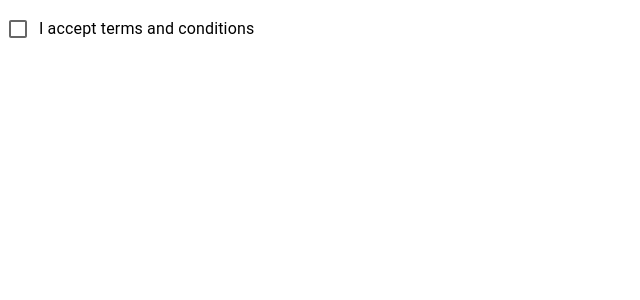
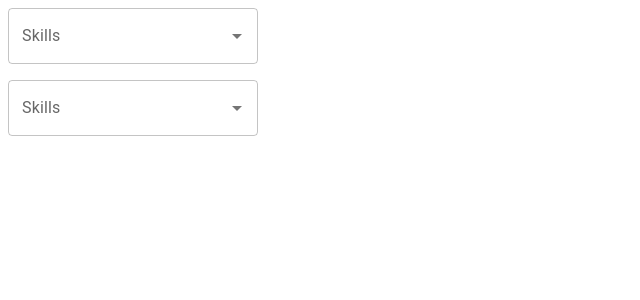
Before and after one commit to nurnahian/reactp-mui, a React (Vite) app: page / in a window 1280 px wide. Shown: the top 300 px of the page, without its empty margins (0-640 px from the left). Built offline with nearby package versions, Linux system fonts and the light colour scheme.

Commit message:
05-05-2024

```diff
--- a/src/App.jsx
+++ b/src/App.jsx
@@ -4,6 +4,9 @@ import Matarialbutton from './Matarialbutton'
 import Selector from './Selector'
 import MuiRadioButton from './MuiRadioButton'
 import MuiCheckBox from './MuiCheckBox'
+import MuiSwitch from './MuiSwitch'
+import MuiRating from './MuiRating'
+import MuiAutocomplete from './MuiAutocomplete'
 
 function App() {
 
@@ -12,7 +15,10 @@ function App() {
       {/* <Matarialbutton/> */}
       {/* <Selector/> */}
       {/* <MuiRadioButton/> */}
-      <MuiCheckBox/>
+      {/* <MuiCheckBox/> */}
+      {/* <MuiSwitch/> */}
+      {/* <MuiRating/> */}
+      <MuiAutocomplete/>
     </>
   )
 }
--- /dev/null
+++ b/src/MuiAutocomplete.jsx
@@ -0,0 +1,38 @@
+import { Box, Autocomplete, TextField, Stack } from '@mui/material'
+import React, { useState } from 'react'
+
+const skill = ['HTML', 'CSS', 'JavaScript', 'Go', 'Java'];
+
+const SkillOption = skill.map((skill, index) => ({
+    id: index + 1,
+    label: skill,
+}))
+
+function MuiAutocomplete() {
+    const [value, setValue] = useState(null)
+    const [SkillValue, setSkillValue] = useState(null)
+    console.log(SkillValue);
+
+    return (
+        <Box>
+            <Stack spacing={2} width='250px'>
+                <Autocomplete
+                    options={skill}
+                    renderInput={(param) => <TextField {...param} label='Skills' />}
+                    value={value}
+                    onChange={(e, newValue) => setValue(newValue)}
+                // freeSolo
+                />
+                <Autocomplete
+                    options={SkillOption}
+                    renderInput={(param) => <TextField {...param} label='Skills' />}
+                    value={SkillValue}
+                    onChange={(e, newValue) => setSkillValue(newValue)}
+                // freeSolo
+                />
+            </Stack>
+        </Box>
+    )
+}
+
+export default MuiAutocomplete
--- /dev/null
+++ b/src/MuiRating.jsx
@@ -0,0 +1,30 @@
+import React, { useState } from 'react'
+import { Box, Stack, Rating } from '@mui/material'
+import FavoriteIcon from '@mui/icons-material/Favorite';
+import FavoriteBorderIcon from '@mui/icons-material/FavoriteBorder';
+
+function MuiRating() {
+    const [value, setValue] = useState(null);
+    console.log({ value });
+    const handelChange = (e, newValue) => {
+        setValue(newValue || null)
+    }
+
+    return (
+        <Box>
+            <Stack spacing={2}>
+                <Rating value={value}
+                    onChange={handelChange}
+                    precision={0.5}
+                    icon={<FavoriteIcon fontSize='inherit' color='error'/>}
+                    emptyIcon={<FavoriteBorderIcon fontSize='inherit' />}
+                    // readOnly
+                    // highlightSelectedOnly
+                />
+
+            </Stack>
+        </Box>
+    )
+}
+
+export default MuiRating
--- /dev/null
+++ b/src/MuiSwitch.jsx
@@ -0,0 +1,24 @@
+import { Box, FormControlLabel, Switch } from '@mui/material'
+import { useState } from 'react'
+
+
+function MuiSwitch() {
+    const [checked, setChecked] = useState(false);
+    console.log({ checked })
+    const handleChange = (e) => {
+        setChecked(e.target.checked);
+    }
+    return (
+        <Box>
+            <FormControlLabel label="Dark mode"
+                control={
+                    <Switch checked={checked}
+                        onChange={handleChange}
+                        Switch
+                    />}
+            />
+        </Box>
+    )
+}
+
+export default MuiSwitch
```
